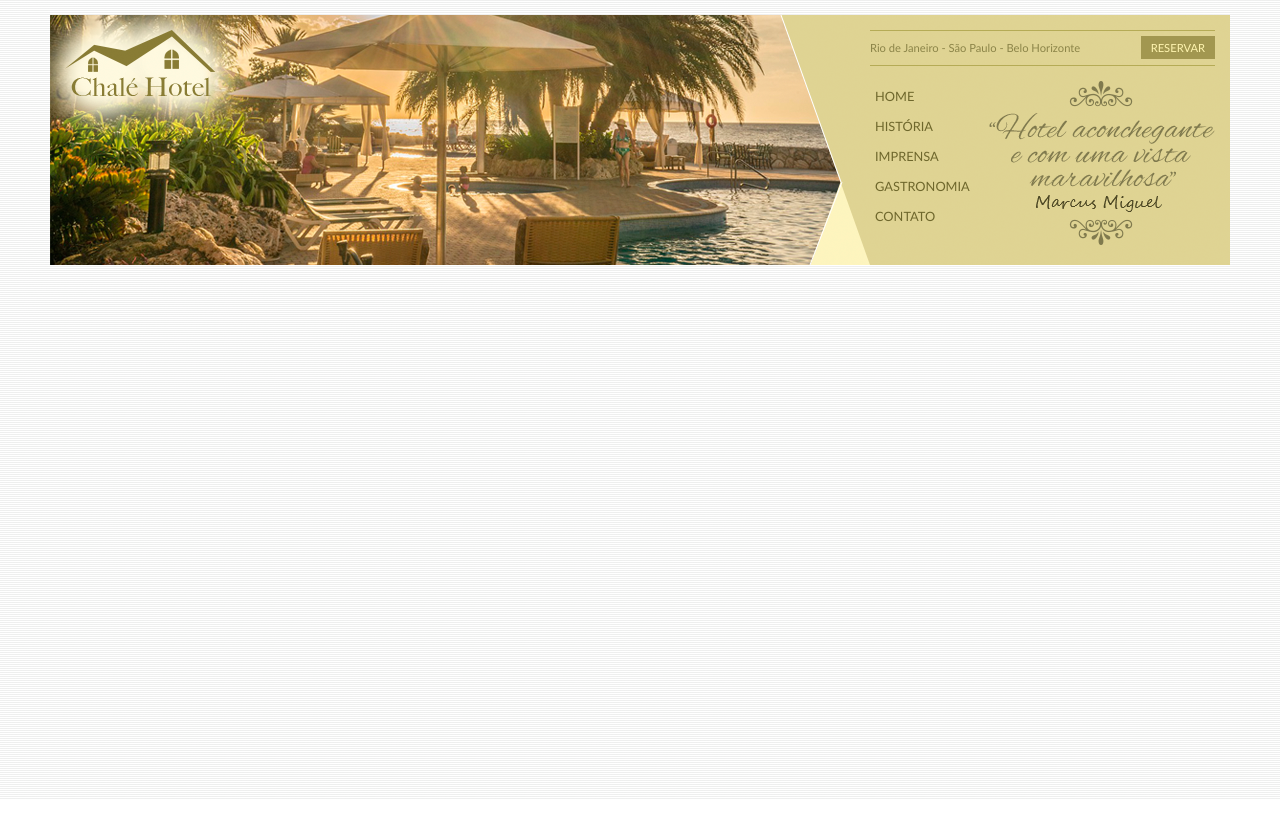
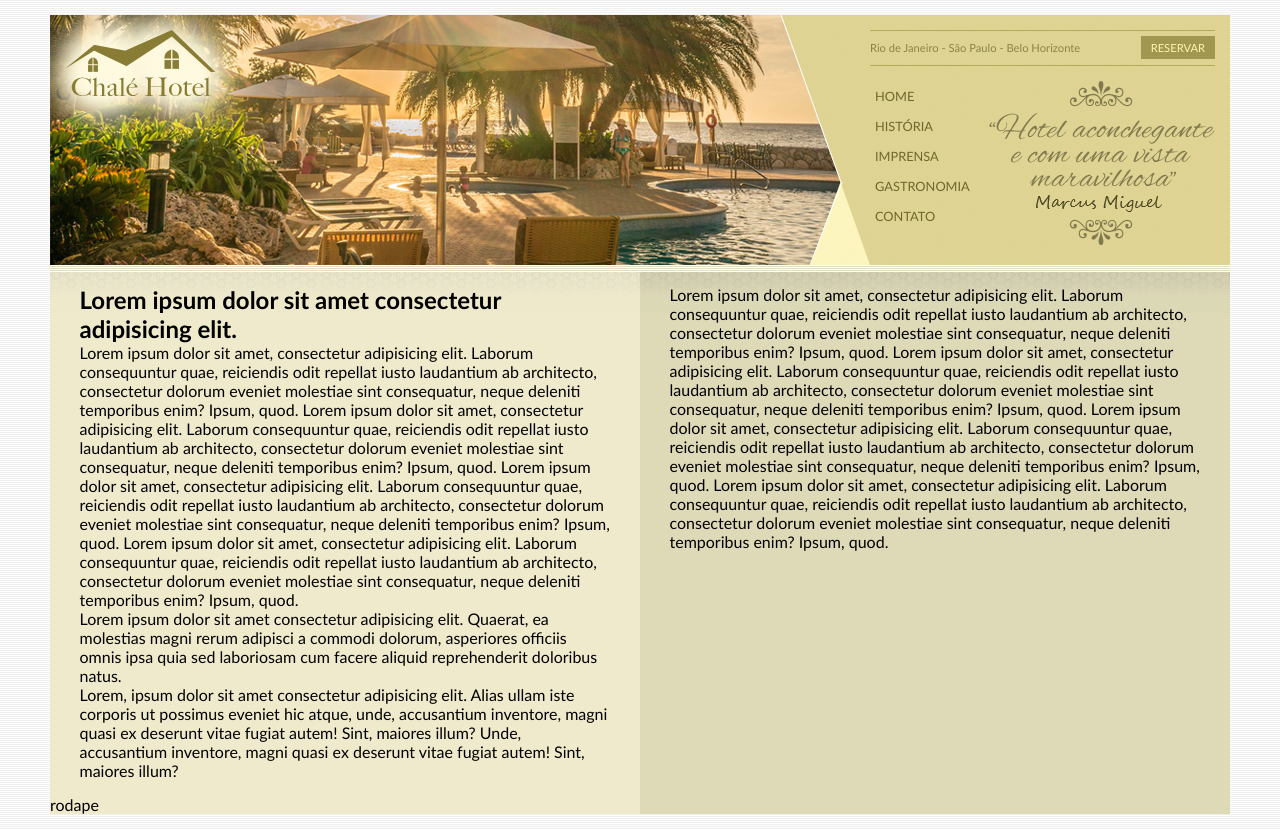
Before and after one commit to marcusmigueell/Secao3-CSS3-Intermediario-Avancado, a plain HTML site: page index.html in a window 1280 px wide. Before the commit the page ends 800 px from the top, so only its background shows below. Drawn offline with Linux system fonts and the light colour scheme.

Commit message:
Starting the Main Area

```diff
--- a/css/estilo.css
+++ b/css/estilo.css
@@ -10,7 +10,7 @@ body {
 }
 
 #container {
-    background: #ede9cc;
+    background: #ede9cc url(../imagens/bg-container.png) top center repeat-y;
     margin: 0 auto;
     min-width: 740px;      /* para que as imagens e textos dentro do container(todo o site) não fiquem menor que 740px */
     max-width: 1180px;     /* para que as imagens e textos dentro do container não fiquem muito "esticados" 1180 por conta da minha imagem de topo */
@@ -115,3 +115,36 @@ ul#navegacao a:hover {
     height: 164px;  /* width e height é em relação à largura e altura da imagem depoimento */
     float: right;
 }
+
+
+/*
+**** Área de Conteúdos ****
+*/
+
+#area-principal {
+    float: left;
+    width: 50%;          /* para layout liquido as unidades de medidas serão em porcentagem*/
+    background: url(../imagens/bg-area-principal.png) top left repeat-x;
+    padding: 15px 0;
+}
+
+#area-principal h2 {
+    padding-top: 5px;
+}
+
+#area-lateral {
+    float: right;
+    width: 50%;          /* para layout liquido as unidades de medidas serão em porcentagem*/
+    background: url(../imagens/bg-area-lateral.png) top left repeat-x;
+    padding: 20px 0;    /* 15px da area-principal + 5px da area-principal h2 */
+}
+
+.conteudo {
+    margin: 0 auto;     /* centralizar */
+    width: 90%;         /* ocupará 90% da área que ele estiver */
+}
+
+#rodape {
+    clear: both;
+    /* tenho que limpar para que a imagem que coloquei no container para ser aplicada nas áreas principal e lateral apareça */
+}
--- a/index.html
+++ b/index.html
@@ -29,7 +29,7 @@
 
             <div id="area-menu">  <!-- Inicio da área menu -->
 
-                <div id="conteudo-menu">
+                <div id="conteudo-menu">    <!-- Inicio do conteudo do menu -->
 
                     <div id="menu-locais">
                         <span class="locais">Rio de Janeiro - São Paulo - Belo Horizonte</span>
@@ -47,15 +47,47 @@
                             <li><a href="">Contato</a></li>
                         </ul>
 
-                        <img class="depoimento" src="imagens/depoimento.png" alt="">
+                        <img class="depoimento" src="imagens/depoimento.png">
 
                     </div>
 
-                </div>
+                </div> <!-- Fim do conteudo do menu -->
 
             </div>   <!-- Fim área menu -->
 
         </div>   <!--Fim do topo - imagens do topo do site -->
+
+        <div id="area-principal">   <!-- Inicio da área principal -->
+
+            <div class="conteudo">
+
+               <h2>Lorem ipsum dolor sit amet consectetur adipisicing elit.</h2>
+
+               <p>Lorem ipsum dolor sit amet, consectetur adipisicing elit. Laborum consequuntur quae, reiciendis odit repellat iusto laudantium ab architecto, consectetur dolorum eveniet molestiae sint consequatur, neque deleniti temporibus enim? Ipsum, quod. Lorem ipsum dolor sit amet, consectetur adipisicing elit. Laborum consequuntur quae, reiciendis odit repellat iusto laudantium ab architecto, consectetur dolorum eveniet molestiae sint consequatur, neque deleniti temporibus enim? Ipsum, quod. Lorem ipsum dolor sit amet, consectetur adipisicing elit. Laborum consequuntur quae, reiciendis odit repellat iusto laudantium ab architecto, consectetur dolorum eveniet molestiae sint consequatur, neque deleniti temporibus enim? Ipsum, quod. Lorem ipsum dolor sit amet, consectetur adipisicing elit. Laborum consequuntur quae, reiciendis odit repellat iusto laudantium ab architecto, consectetur dolorum eveniet molestiae sint consequatur, neque deleniti temporibus enim? Ipsum, quod.</p>
+
+               <p>Lorem ipsum dolor sit amet consectetur adipisicing elit. Quaerat, ea molestias magni rerum adipisci a commodi dolorum, asperiores officiis omnis ipsa quia sed laboriosam cum facere aliquid reprehenderit doloribus natus.</p>
+
+               <p>Lorem, ipsum dolor sit amet consectetur adipisicing elit. Alias ullam iste corporis ut possimus eveniet hic atque, unde, accusantium inventore, magni quasi ex deserunt vitae fugiat autem! Sint, maiores illum? Unde, accusantium inventore, magni quasi ex deserunt vitae fugiat autem! Sint, maiores illum?</p>
+
+            </div>
+
+        </div>   <!-- Fim da área principal -->
+
+        <div id="area-lateral">   <!-- Inicio da área Lateral -->
+
+            <div class="conteudo">
+
+                <p>Lorem ipsum dolor sit amet, consectetur adipisicing elit. Laborum consequuntur quae, reiciendis odit repellat iusto laudantium ab architecto, consectetur dolorum eveniet molestiae sint consequatur, neque deleniti temporibus enim? Ipsum, quod. Lorem ipsum dolor sit amet, consectetur adipisicing elit. Laborum consequuntur quae, reiciendis odit repellat iusto laudantium ab architecto, consectetur dolorum eveniet molestiae sint consequatur, neque deleniti temporibus enim? Ipsum, quod. Lorem ipsum dolor sit amet, consectetur adipisicing elit. Laborum consequuntur quae, reiciendis odit repellat iusto laudantium ab architecto, consectetur dolorum eveniet molestiae sint consequatur, neque deleniti temporibus enim? Ipsum, quod. Lorem ipsum dolor sit amet, consectetur adipisicing elit. Laborum consequuntur quae, reiciendis odit repellat iusto laudantium ab architecto, consectetur dolorum eveniet molestiae sint consequatur, neque deleniti temporibus enim? Ipsum, quod.</p>
+
+            </div>
+
+        </div>   <!-- Fim da área Lateral -->
+
+        <div id="rodape">   <!-- Inicio do Rodapé -->
+
+            rodape
+
+        </div>   <!-- Fim do Rodapé -->
 
     </div>  <!--Fim do container - conteúdos do site -->
 
```
